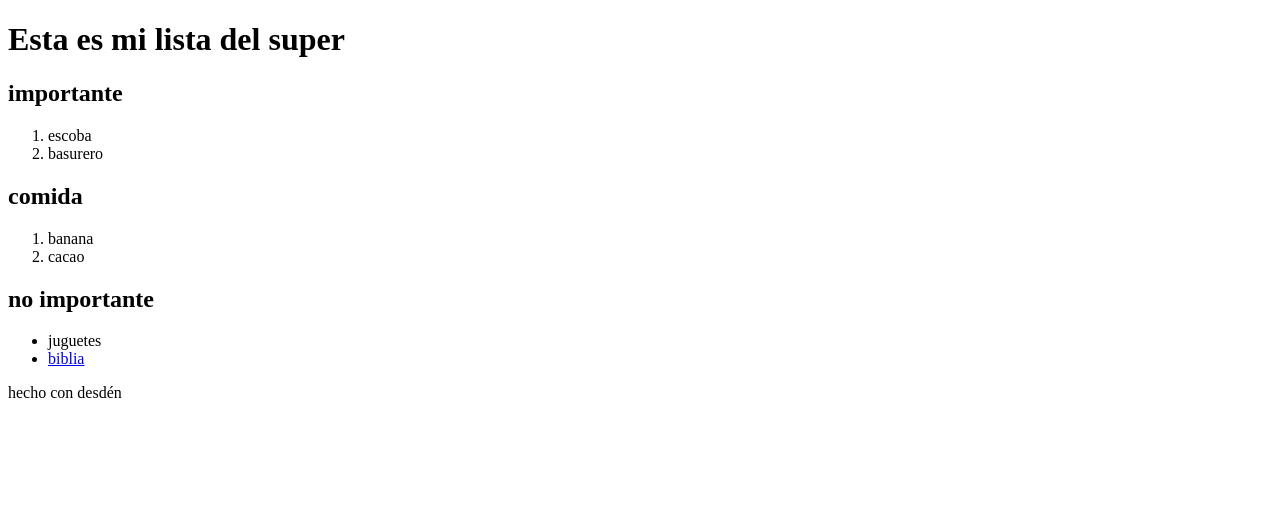
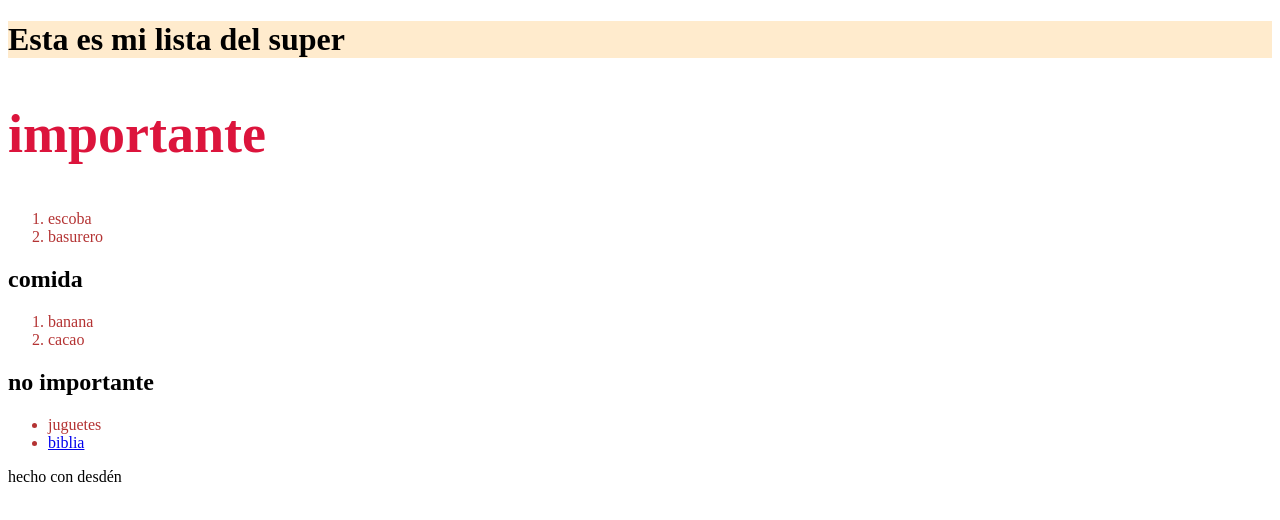
Before and after one commit to Jared-DL/Curso_def-html-css, a plain HTML site: page Reto1/reto-1.html in a window 1280 px wide. Drawn offline with Linux system fonts and the light colour scheme.

Commit message:
Clase 22

```diff
--- a/reto-1.html
+++ b/Reto1/reto-1.html
@@ -5,17 +5,17 @@
         <meta name="description" content="Esta es otra página del Jared">
         <meta name="viewport" content="width=device-width, initial-scale=1.0">
         <meta name="robots" content="index,follow">
-        <link rel="stylesheet" href="css/style.css">
+        <link rel="stylesheet" href="style.css">
         <title>Soy la lista del super</title>
 
     </head>
 
     <body>
         <header>
-            <h1>Esta es mi lista del super</h1>
+            <h1 id="title1">Esta es mi lista del super</h1>
         </header>
         <main>
-            <h2>importante</h2>
+            <h2 class="importante">importante</h2>
             <ol>
                 <li>escoba</li>
                 <li>basurero</li>
--- /dev/null
+++ b/Reto1/style.css
@@ -0,0 +1,12 @@
+li {
+    color: rgb(180, 51, 51);
+}
+
+#title1 {
+    background-color: blanchedalmond;
+}
+
+.importante {
+    color: crimson;
+    font-size: 54px;
+}
```
